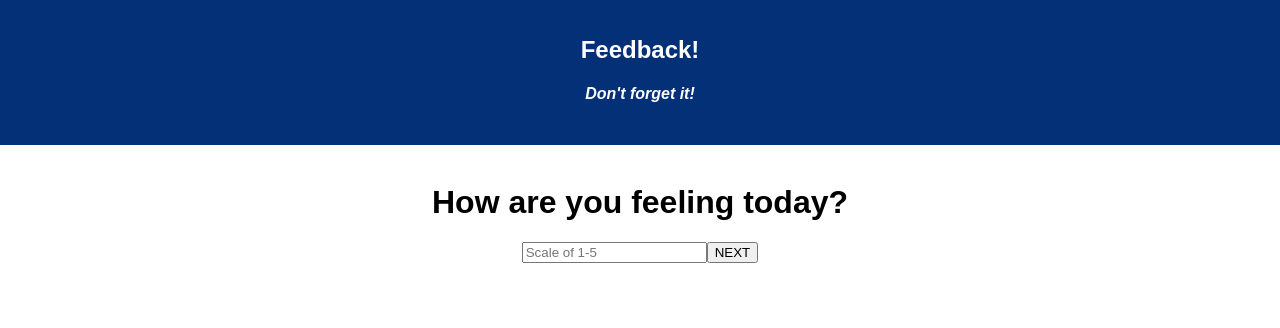
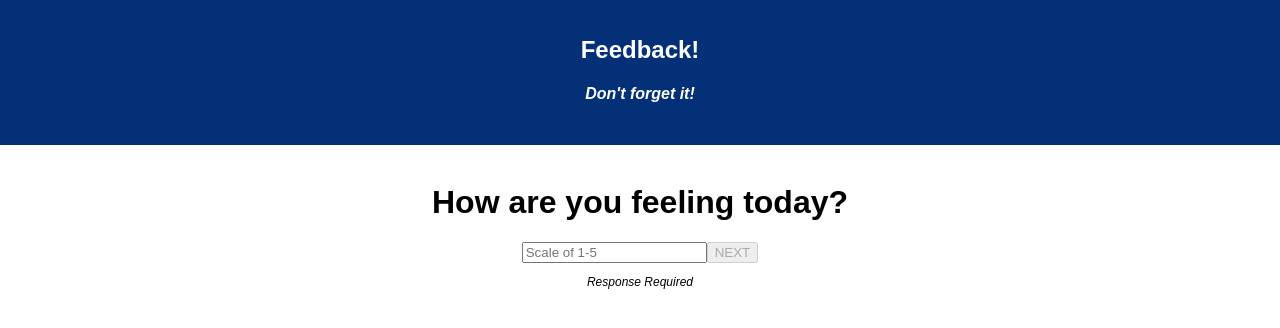
Before and after one commit to ellensaylor8/feedbackForm, a React (Create React App) app: page /#/ in a window 1280 px wide. Shown: the top 328 px of the page. Built offline with nearby package versions, Linux system fonts and the light colour scheme.

Commit message:
added if statment in form handler to prevent user from moving to next page without inputting value

```diff
--- a/src/components/App/Comments/Comments.js
+++ b/src/components/App/Comments/Comments.js
@@ -5,7 +5,7 @@ import mapStoreToProps from '../../modules/mapStoreToProps';
 class Comments extends Component {
 
     state = {
-        comment: 0,
+        comment: '',
     }
 
     commentsHandler = () => {
@@ -24,8 +24,9 @@ class Comments extends Component {
         return (
             <div>
                 <h1>Any comments you want to leave?</h1>
-                <input onChange={this.updateForm('comment')} type="number" placeholder="Scale of 1-5" />
+                <input onChange={this.updateForm('comment')} type="text" placeholder="..." />
                 <button onClick={this.supportedHandler}>NEXT</button>
+                <p>{this.state.comment}</p>
             </div>
         )
     }
--- /dev/null
+++ b/src/components/App/FeelingToday/FeelingToday.css
@@ -0,0 +1,4 @@
+p{
+    font-style: italic;
+    font-size: 12px;
+}
--- a/src/components/App/FeelingToday/FeelingToday.js
+++ b/src/components/App/FeelingToday/FeelingToday.js
@@ -1,11 +1,13 @@
 import React, { Component } from 'react';
 import { connect } from 'react-redux';
 import mapStoreToProps from '../../modules/mapStoreToProps';
+import './FeelingToday.css'
 
 class FeelingToday extends Component {
 
 state = {
     feelingRating: 0,
+    disabled: true,
 }
 
 feelingsHandler = () => {
@@ -18,15 +20,27 @@ console.log(this.props.store);
 updateForm = (key) => (event) => {
     this.setState({
         [key]: event.target.value
+    }, () => {
+        if(this.state.feelingRating) {
+            this.setState({
+                disabled: false
+            })
+        } else {
+            this.setState({
+                disabled: true
+            })
+        }
     })
 }
+
 
     render() {
         return (
             <div>
                 <h1>How are you feeling today?</h1>
                 <input onChange={this.updateForm('feelingRating')} type="number" placeholder="Scale of 1-5" />
-                <button onClick={this.feelingsHandler}>NEXT</button>
+                <button disabled={this.state.disabled} onClick={this.feelingsHandler}>NEXT</button>
+                <p>Response Required</p>
             </div>
         )
     }
--- /dev/null
+++ b/src/components/App/Supported/Supported.css
@@ -0,0 +1,4 @@
+p{
+    font-style: italic;
+    font-size: 12px;
+}
--- a/src/components/App/Supported/Supported.js
+++ b/src/components/App/Supported/Supported.js
@@ -1,11 +1,13 @@
 import React, { Component } from 'react';
 import { connect } from 'react-redux';
 import mapStoreToProps from '../../modules/mapStoreToProps';
+import './Supported.css'
 
 class Supported extends Component {
 
     state = {
         supported: 0,
+        disabled: true,
     }
 
     supportedHandler = () => {
@@ -17,6 +19,16 @@ class Supported extends Component {
     updateForm = (key) => (event) => {
         this.setState({
             [key]: event.target.value
+        }, () => {
+            if(this.state.supported) {
+                this.setState({
+                    disabled: false
+                })
+            } else {
+                this.setState({
+                    disabled: true
+                })
+            }
         })
     }
 
@@ -25,7 +37,8 @@ class Supported extends Component {
             <div>
                 <h1>How well are you being supported?</h1>
                 <input onChange={this.updateForm('supported')} type="number" placeholder="Scale of 1-5" />
-                <button onClick={this.supportedHandler}>NEXT</button>
+                <button disabled={this.state.disabled} onClick={this.supportedHandler}>NEXT</button>
+                <p>Response Required</p>
             </div>
         )
     }
--- /dev/null
+++ b/src/components/App/UnderstandingContent/UnderstandingContent.css
@@ -0,0 +1,4 @@
+p{
+    font-style: italic;
+    font-size: 12px;
+}
--- a/src/components/App/UnderstandingContent/UnderstandingContent.js
+++ b/src/components/App/UnderstandingContent/UnderstandingContent.js
@@ -1,11 +1,13 @@
 import React, { Component } from 'react';
 import { connect } from 'react-redux';
 import mapStoreToProps from '../../modules/mapStoreToProps';
+import './UnderstandingContent.css'
 
 class UnderstandingContent extends Component {
 
     state = {
         understandingContent: 0,
+        disabled: true,
     }
 
     understandingHandler = () => {
@@ -18,6 +20,16 @@ class UnderstandingContent extends Component {
     updateForm = (key) => (event) => {
         this.setState({
             [key]: event.target.value
+        }, () => {
+            if(this.state.understandingContent) {
+                this.setState({
+                    disabled: false
+                })
+            } else {
+                this.setState({
+                    disabled: true
+                })
+            }
         })
     }
 
@@ -26,7 +38,8 @@ class UnderstandingContent extends Component {
             <div>
                 <h1>How well are you understanding the content?</h1>
                 <input onChange={this.updateForm('understandingContent')} type="number" placeholder="Scale of 1-5" />
-                <button onClick={this.understandingHandler}>NEXT</button>
+                <button disabled={this.state.disabled} onClick={this.understandingHandler}>NEXT</button>
+                <p>Response Required</p>
             </div>
         )
     }
```
Also changed, not shown: src/components/App/Review/Review.js (+35 -0 lines).
